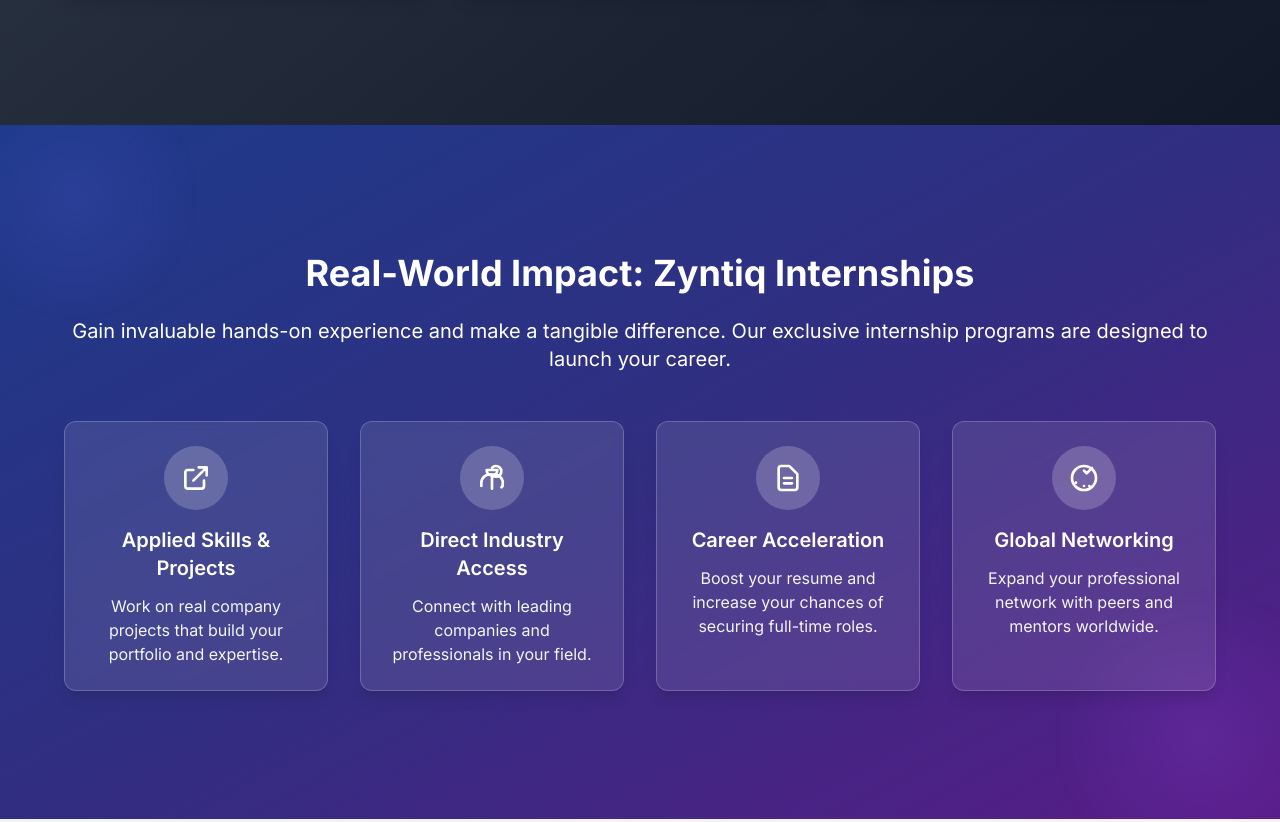
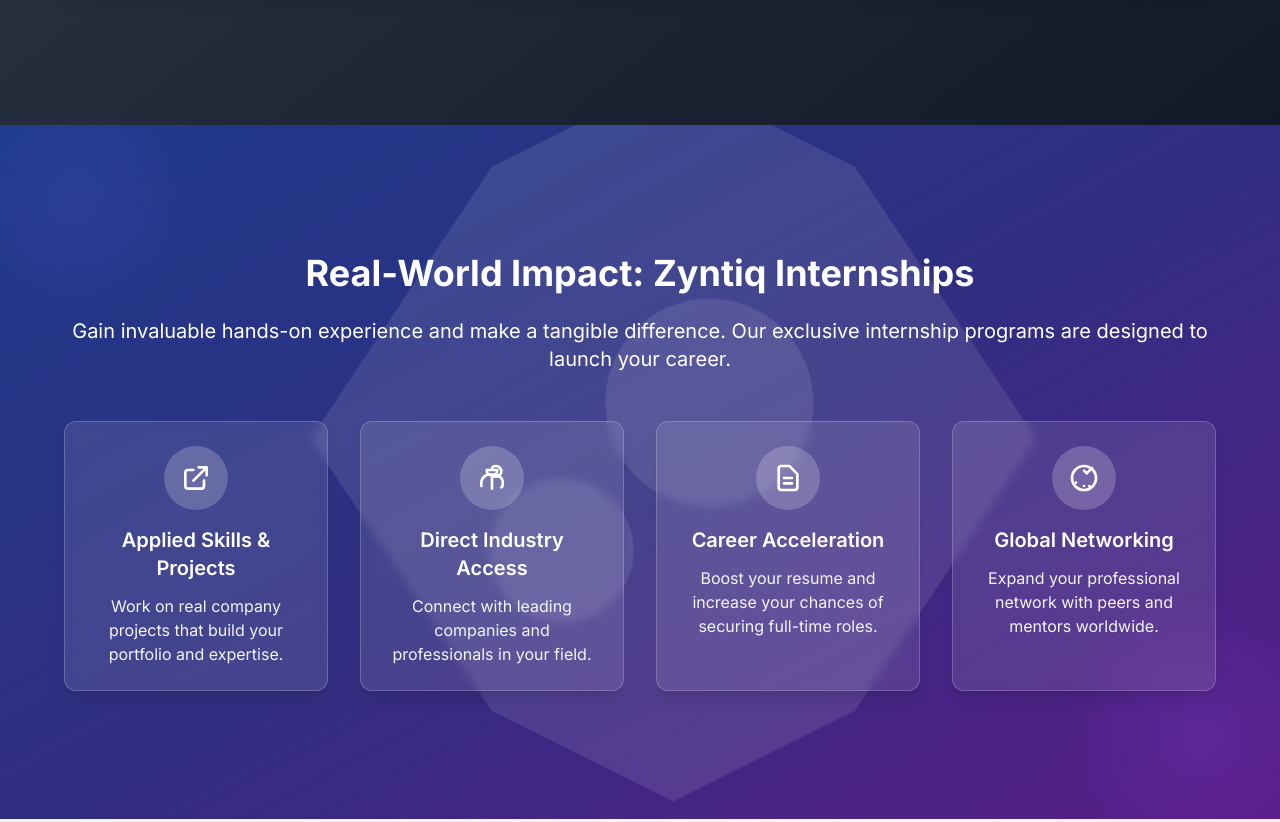
Before and after one commit to zyntiq/zyntiq.github.io, a plain HTML site: page index.html in a window 1280 px wide. Shown: the part 2285-3107 px from the top of the page. Drawn offline with nearby package versions, Linux system fonts and the light colour scheme.

Commit message:
Update index.html

```diff
--- a/index.html
+++ b/index.html
@@ -378,7 +378,7 @@
         <!-- Background Pattern & Abstract Shapes -->
         <div class="absolute inset-0 hero-pattern z-0"></div>
 
-        <!-- SVG Blob Animation Container -->
+        <!-- SVG Blob Animation Container for Hero -->
         <div class="svg-blob">
             <svg viewBox="0 0 200 200" xmlns="http://www.w3.org/2000/svg">
                 <filter id="goo">
@@ -528,7 +528,22 @@
     </section>
 
     <!-- Real-World Impact: Zyntiq Internships -->
-    <section class="section-padding bg-gradient-to-br from-blue-900 via-indigo-900 to-purple-900 text-white internship-section-bg" id="real-world-internships">
+    <section class="section-padding bg-gradient-to-br from-blue-900 via-indigo-900 to-purple-900 text-white internship-section-bg relative overflow-hidden" id="real-world-internships">
+        <!-- SVG Blob Animation Container for Internship Section -->
+        <div class="svg-blob">
+            <svg viewBox="0 0 200 200" xmlns="http://www.w3.org/2000/svg">
+                <filter id="goo">
+                    <feGaussianBlur in="SourceGraphic" stdDeviation="10" result="blur" />
+                    <feColorMatrix in="blur" mode="matrix" values="1 0 0 0 0  0 1 0 0 0  0 0 1 0 0  0 0 0 18 -7" result="goo" />
+                    <feBlend in="SourceGraphic" in2="goo" />
+                </filter>
+                <g filter="url(#goo)">
+                    <polygon points="100 0, 150 25, 200 100, 150 175, 100 200, 50 175, 0 100, 50 25" style="fill: rgba(255, 255, 255, 0.1); animation: blob-animation 25s infinite alternate ease-in-out; transform-origin: center center;"></polygon>
+                    <circle cx="120" cy="80" r="30" style="fill: rgba(255, 255, 255, 0.1); animation: blob-animation 22s infinite alternate reverse ease-in-out; transform-origin: center center;"></circle>
+                    <circle cx="70" cy="130" r="20" style="fill: rgba(255, 255, 255, 0.1); animation: blob-animation 28s infinite alternate ease-in-out; transform-origin: center center;"></circle>
+                </g>
+            </svg>
+        </div>
         <div class="container mx-auto max-w-6xl text-center relative z-10">
             <h2 class="text-3xl md:text-4xl font-bold mb-6 text-white animate-fade-in-up">Real-World Impact: Zyntiq Internships</h2>
             <p class="text-lg md:text-xl opacity-90 mb-12 animate-fade-in-up-delay-01s">
```
